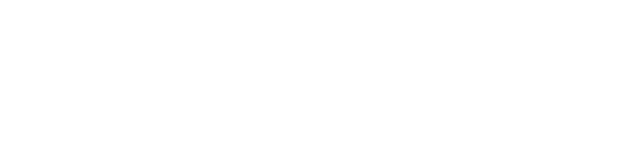
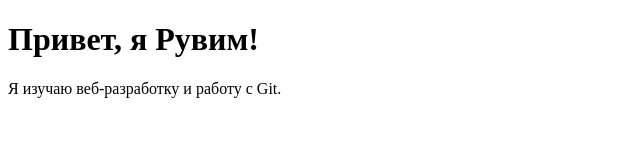
Before and after one commit to Ctrl-Ruva-V/my-first-git-project, a plain HTML site: page index.html in a window 1280 px wide. Shown: the whole page, without its empty margins (0-640 px from the left). Drawn offline with Linux system fonts and the light colour scheme.

Commit message:
Add personal information

```diff
--- a/index.html
+++ b/index.html
@@ -3,7 +3,9 @@
 <head>
     <meta charset="UTF-8">
     <meta name="viewport" content="width=device-width, initial-scale=1.0">
-    <title>Моя сторінка</title>
+    <h1>Привет, я Рувим!</h1>
+    <p>Я изучаю веб-разработку и работу с Git.</p>
+
 </head>
 <body>
 
```
